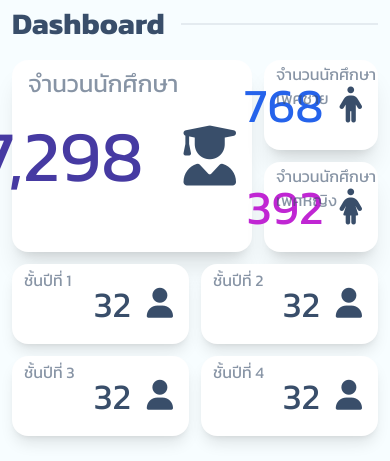
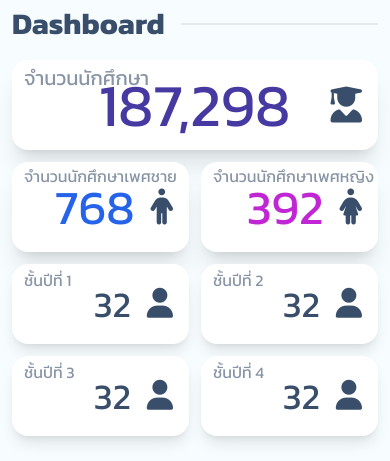
Before and after one commit to FeiZGe/PHP-CRUD-student, a PHP site: page /master.html in a window 390 px wide. Shown: the part 96-557 px from the top of the page. Run offline with PHP 8.4, Linux system fonts and the light colour scheme; some libraries are stand-ins or nearby versions.

Commit message:
edit responsive

```diff
--- a/src/master.html
+++ b/src/master.html
@@ -53,31 +53,31 @@
             </section>
 
             <section>
-                <div class="grid grid-cols-3 gap-3 h-48">
+                <div class="grid grid-rows-2 sm:grid-rows-1 sm:grid-cols-3 gap-3 h-48">
 
                     <!-- Show Student member -->
-                    <article class="card col-span-2 h-full bg-base-100 shadow-xl justify-center px-4 sm:px-8">
-                        <h2 class="absolute top-2 left-4 text-2xl opacity-60">
+                    <article class="card sm:col-span-2 h-full bg-base-100 shadow-xl justify-center px-4 sm:px-8">
+                        <h2 class="absolute top-1 sm:top-2 left-3 sm:left-4 text-xl sm:text-2xl opacity-60">
                             จำนวนนักศึกษา
                         </h2>
-                        <div class="flex flex-row gap-10 sm:gap-16 justify-end items-center">
+                        <div class="flex flex-row gap-10 md:gap-16 justify-end items-center">
 
                             <!-- Student member -->
-                            <div class="text-7xl sm:text-8xl text-secondary">
+                            <div class="text-6xl sm:text-7xl md:text-8xl text-secondary">
                                 187,298
                             </div>
 
                             <!-- Icon -->
-                            <div class="text-6xl sm:text-8xl">
+                            <div class="text-4xl sm:text-7xl md:text-8xl">
                                 <i class="fa-solid fa-user-graduate"></i>
                             </div>
                         </div>
                     </article>
 
                     <!-- Gender -->
-                    <div class="col-span-1 h-full flex flex-col gap-3">
+                    <div class="col-span-1 h-full flex flex-row sm:flex-col gap-3">
                         <!-- Male -->
-                        <article class="card h-1/2 bg-base-100 shadow-xl justify-center px-4 sm:px-6">
+                        <article class="card h-full sm:h-1/2 w-full bg-base-100 shadow-xl justify-center px-4 sm:px-6">
                             <h2 class="absolute top-0.5 left-3 text-base opacity-60">
                                 จำนวนนักศึกษาเพศชาย
                             </h2>
@@ -96,7 +96,7 @@
                         </article>
 
                         <!-- Female -->
-                        <article class="card h-1/2 bg-base-100 shadow-xl justify-center px-4 sm:px-6">
+                        <article class="card h-full sm:h-1/2 w-full bg-base-100 shadow-xl justify-center px-4 sm:px-6">
                             <h2 class="absolute top-0.5 left-3 text-base opacity-60">
                                 จำนวนนักศึกษาเพศหญิง
                             </h2>
--- a/src/styles/output.css
+++ b/src/styles/output.css
@@ -2399,6 +2399,22 @@ html {
   grid-template-columns: repeat(4, minmax(0, 1fr));
 }
 
+.grid-cols-1 {
+  grid-template-columns: repeat(1, minmax(0, 1fr));
+}
+
+.grid-rows-1 {
+  grid-template-rows: repeat(1, minmax(0, 1fr));
+}
+
+.grid-rows-3 {
+  grid-template-rows: repeat(3, minmax(0, 1fr));
+}
+
+.grid-rows-2 {
+  grid-template-rows: repeat(2, minmax(0, 1fr));
+}
+
 .flex-row {
   flex-direction: row;
 }
```
Also changed, not shown: other parts of src/styles/output.css (+50 -1 lines).
